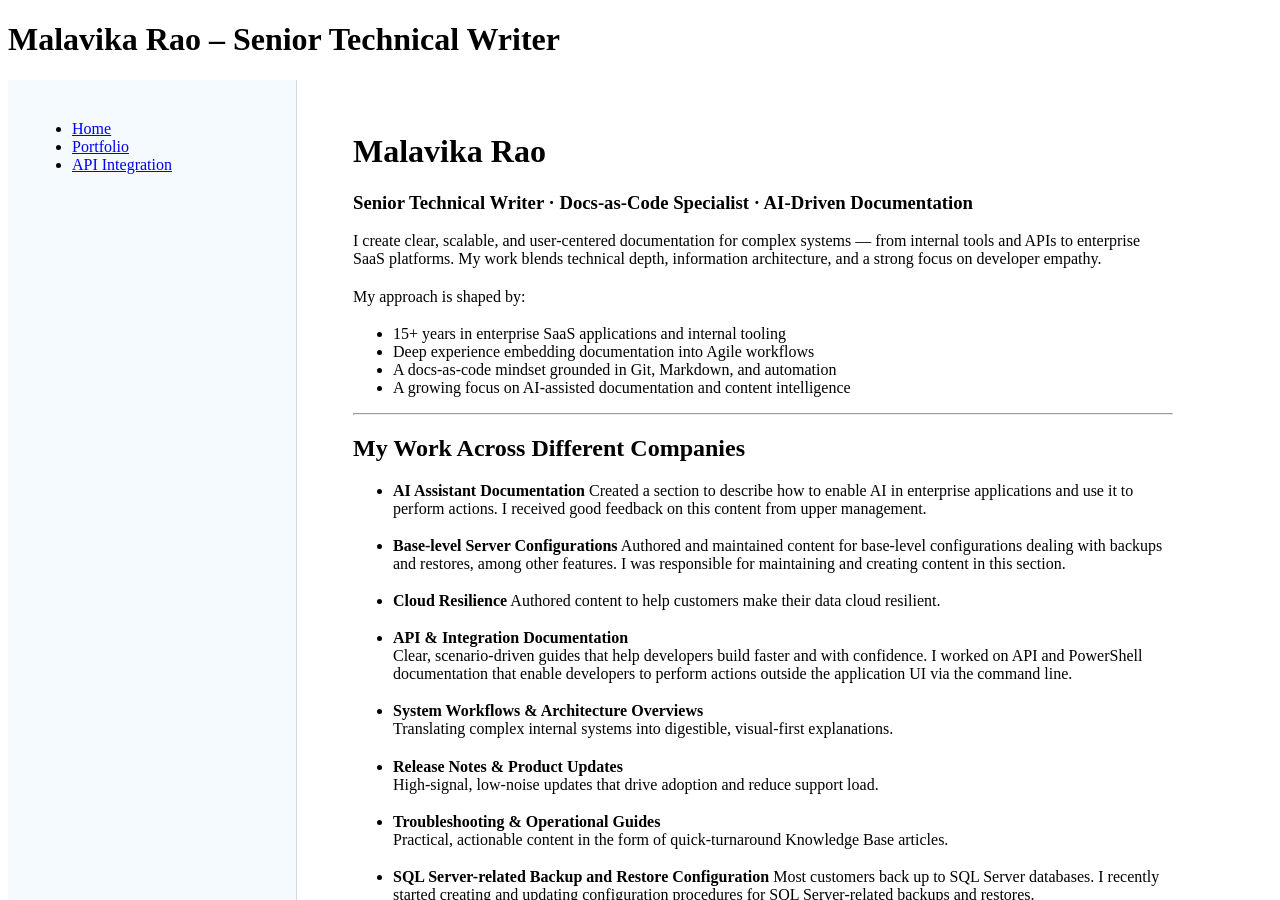
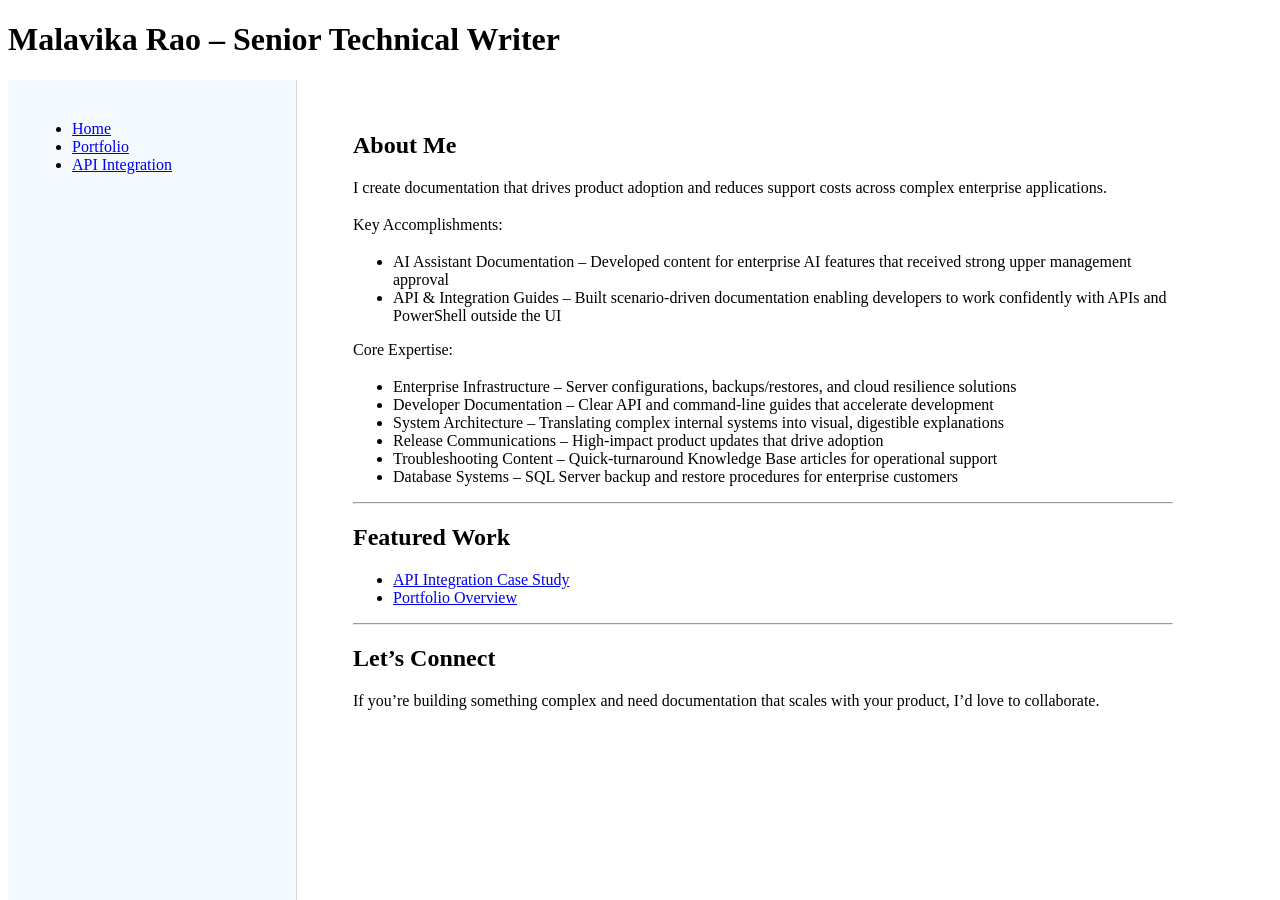
Before and after one commit to msraofolio/msraofolio.github.io, a Jekyll site: the page built from docs/index.md, in a window 1280 px wide and 900 px high. Built offline with Jekyll 4.4.1, drawn with Linux system fonts in a browser that asks for light colours.

Commit message:
Jan26_SecondUpdate

```diff
--- a/docs/index.md
+++ b/docs/index.md
@@ -3,44 +3,23 @@ layout: default
 title: Home
 ---
 
-# Malavika Rao
-### Senior Technical Writer · Docs-as-Code Specialist · AI-Driven Documentation
+## About Me
 
-I create clear, scalable, and user‑centered documentation for complex systems — from internal tools and APIs to enterprise SaaS platforms. My work blends technical depth, information architecture, and a strong focus on developer empathy.
+I create documentation that drives product adoption and reduces support costs across complex enterprise applications.
 
-My approach is shaped by:
-- 15+ years in enterprise SaaS applications and internal tooling
-- Deep experience embedding documentation into Agile workflows
-- A docs-as-code mindset grounded in Git, Markdown, and automation
-- A growing focus on AI-assisted documentation and content intelligence
+Key Accomplishments:
 
----
+* AI Assistant Documentation – Developed content for enterprise AI features that received strong upper management approval
+* API & Integration Guides – Built scenario-driven documentation enabling developers to work confidently with APIs and PowerShell outside the UI
 
-## My Work Across Different Companies
+Core Expertise:
 
-- **AI Assistant Documentation**
-  Created a section to describe how to enable AI in enterprise applications and use it to perform actions. I received good feedback on this content from upper management.
-
-- **Base-level Server Configurations**
-  Authored and maintained content for base-level configurations dealing with backups and restores, among other features. I was responsible for maintaining and creating content in this section.
-
-- **Cloud Resilience**
-  Authored content to help customers make their data cloud resilient.
-
-- **API & Integration Documentation**
-  Clear, scenario-driven guides that help developers build faster and with confidence. I worked on API and PowerShell documentation that enable developers to perform actions outside the application UI via the command line.
-
-- **System Workflows & Architecture Overviews**
-  Translating complex internal systems into digestible, visual-first explanations.
-
-- **Release Notes & Product Updates**
-  High-signal, low-noise updates that drive adoption and reduce support load.
-
-- **Troubleshooting & Operational Guides**
-  Practical, actionable content in the form of quick-turnaround Knowledge Base articles.
-
-- **SQL Server-related Backup and Restore Configuration**
-  Most customers back up to SQL Server databases. I recently started creating and updating configuration procedures for SQL Server-related backups and restores.
+* Enterprise Infrastructure – Server configurations, backups/restores, and cloud resilience solutions
+* Developer Documentation – Clear API and command-line guides that accelerate development
+* System Architecture – Translating complex internal systems into visual, digestible explanations
+* Release Communications – High-impact product updates that drive adoption
+* Troubleshooting Content – Quick-turnaround Knowledge Base articles for operational support
+* Database Systems – SQL Server backup and restore procedures for enterprise customers
 
 ---
 
```
